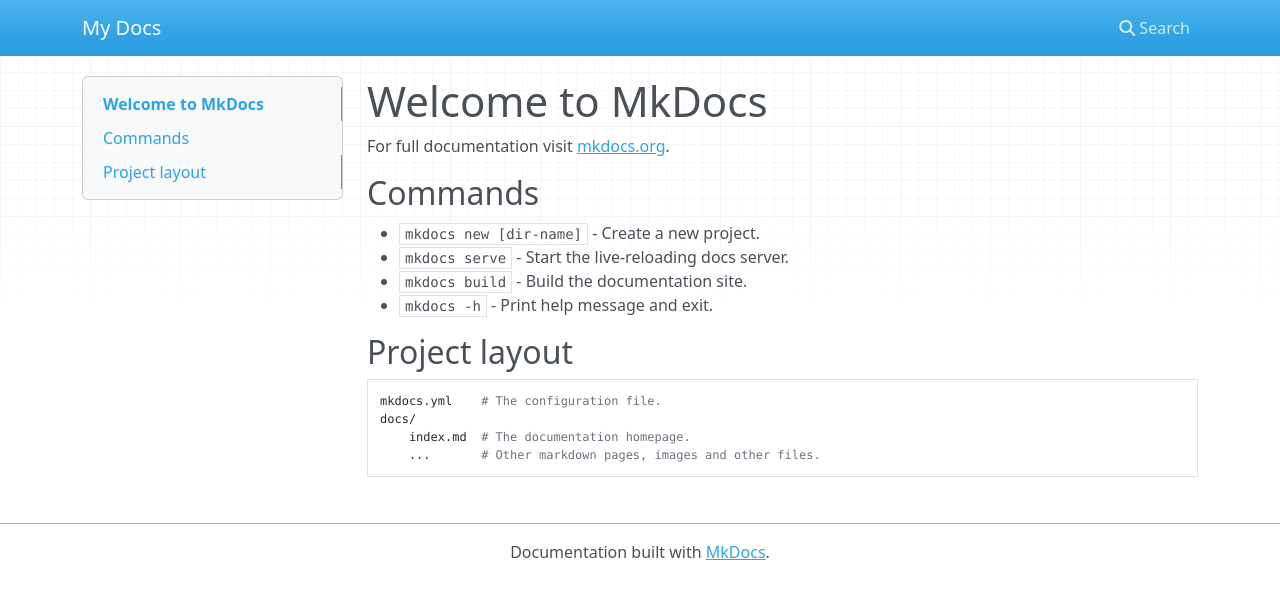
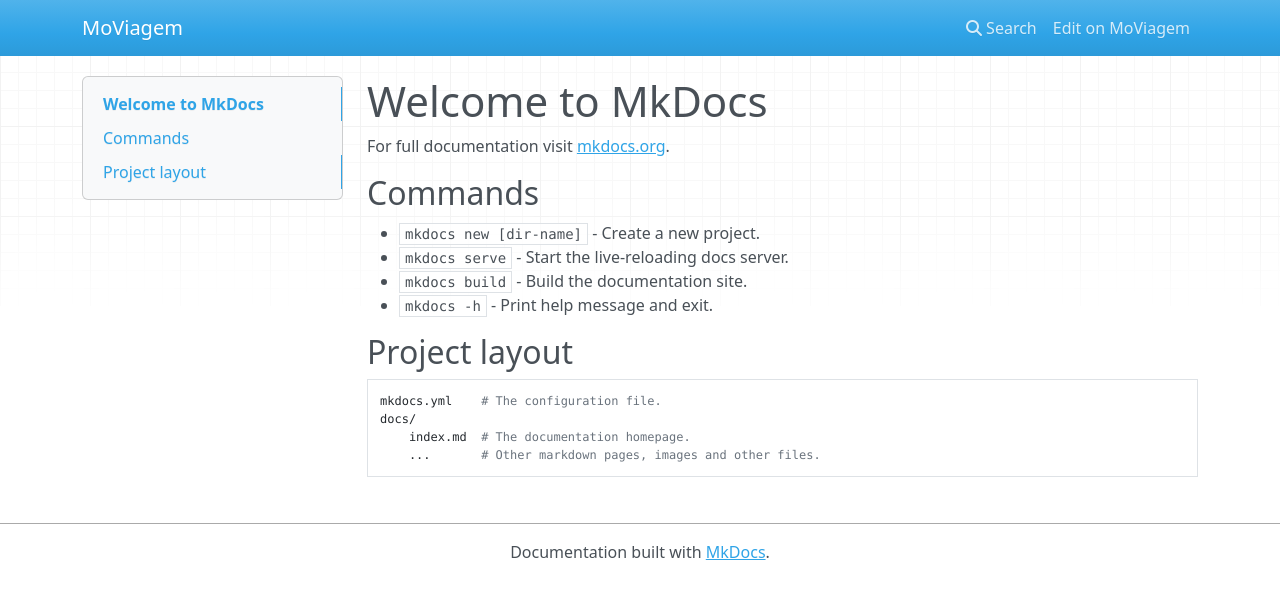
Before and after one commit to mdsreq-fga-unb/2023.1-MoViagem, an MkDocs documentation site: the page built from gitpages/docs/index.md, in a window 1280 px wide. Shown: the top 599 px of the page. Built offline with MkDocs 1.6.1, drawn with Linux system fonts in a browser that asks for light colours; nearby versions of some CDN libraries.

Commit message:
Update mkdocs.yml

```diff
--- a/mkdocs.yml
+++ b/mkdocs.yml
@@ -1,2 +1,4 @@
-site_name: My Docs
+site_name: MoViagem
 docs_dir: gitpages/docs
+repo_url: https://github.com/mdsreq-fga-unb/2023.1-MoViagem
+repo_name: MoViagem
```
